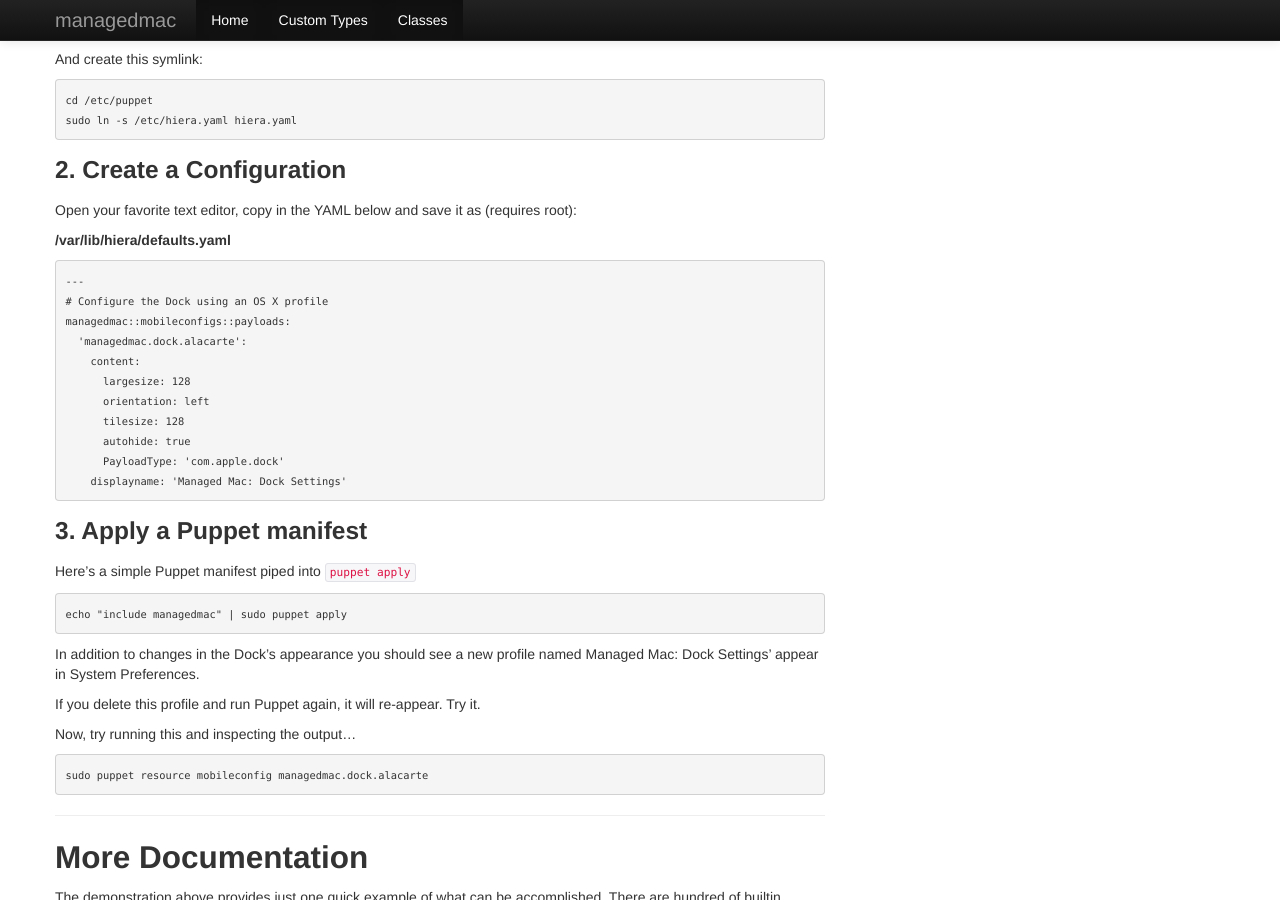
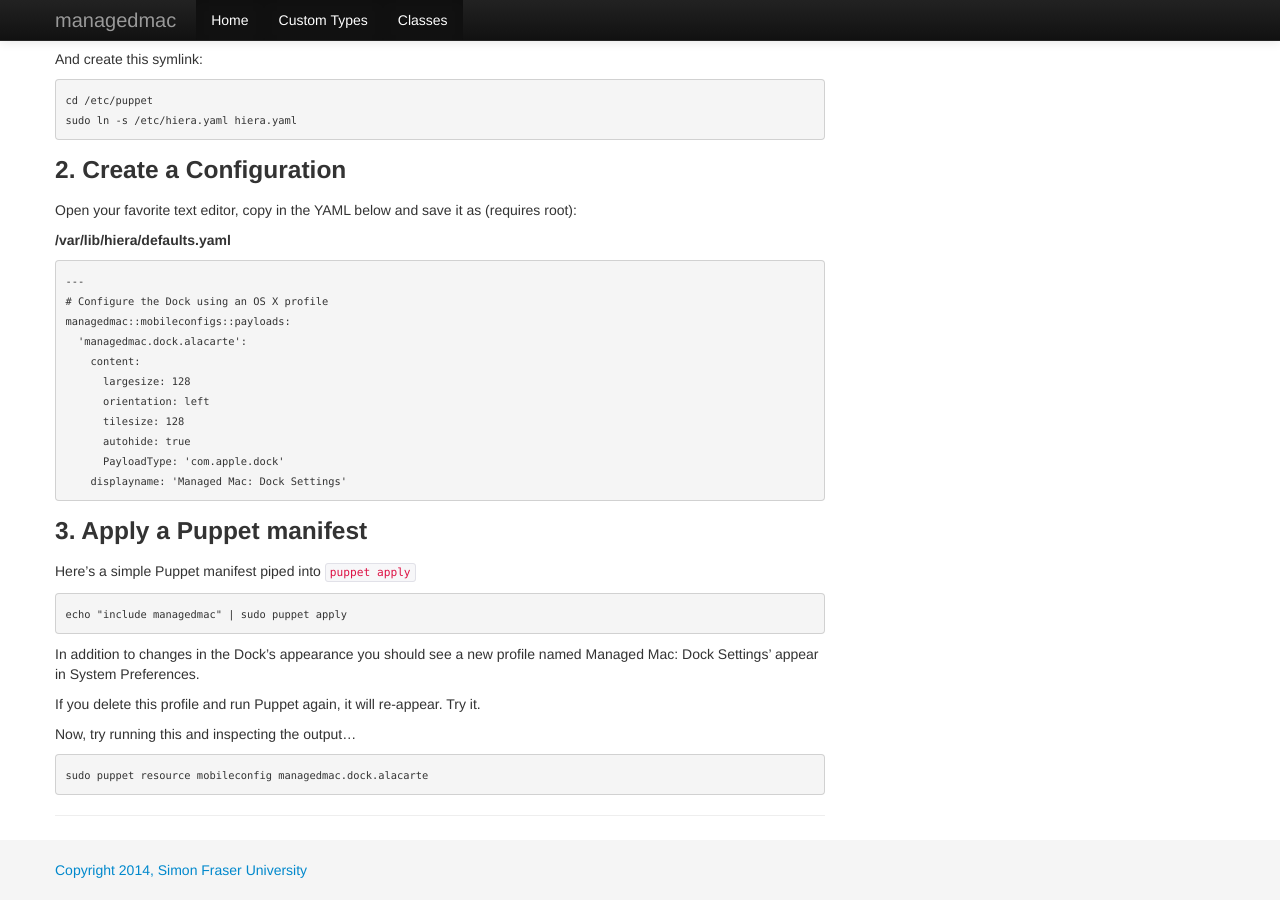
Before and after one commit to dayglojesus/managedmac, a Jekyll site: the page built from index.md, in a window 1280 px wide and 900 px high, scrolled down 584 px. Built offline with Jekyll 4.4.1, drawn with Linux system fonts in a browser that asks for light colours; Markdown is read by kramdown in place of the engine named in the settings.

Commit message:
add footer text

```diff
--- a/_includes/footer.html
+++ b/_includes/footer.html
@@ -1,3 +1,9 @@
+    </div>
+
+    <div class="footer">
+      <div class="container">
+        <p class="text-muted"><a href="http://www.sfu.ca/">Copyright 2014, Simon Fraser University</a></p>
+      </div>
     </div>
 
   </body>
```
